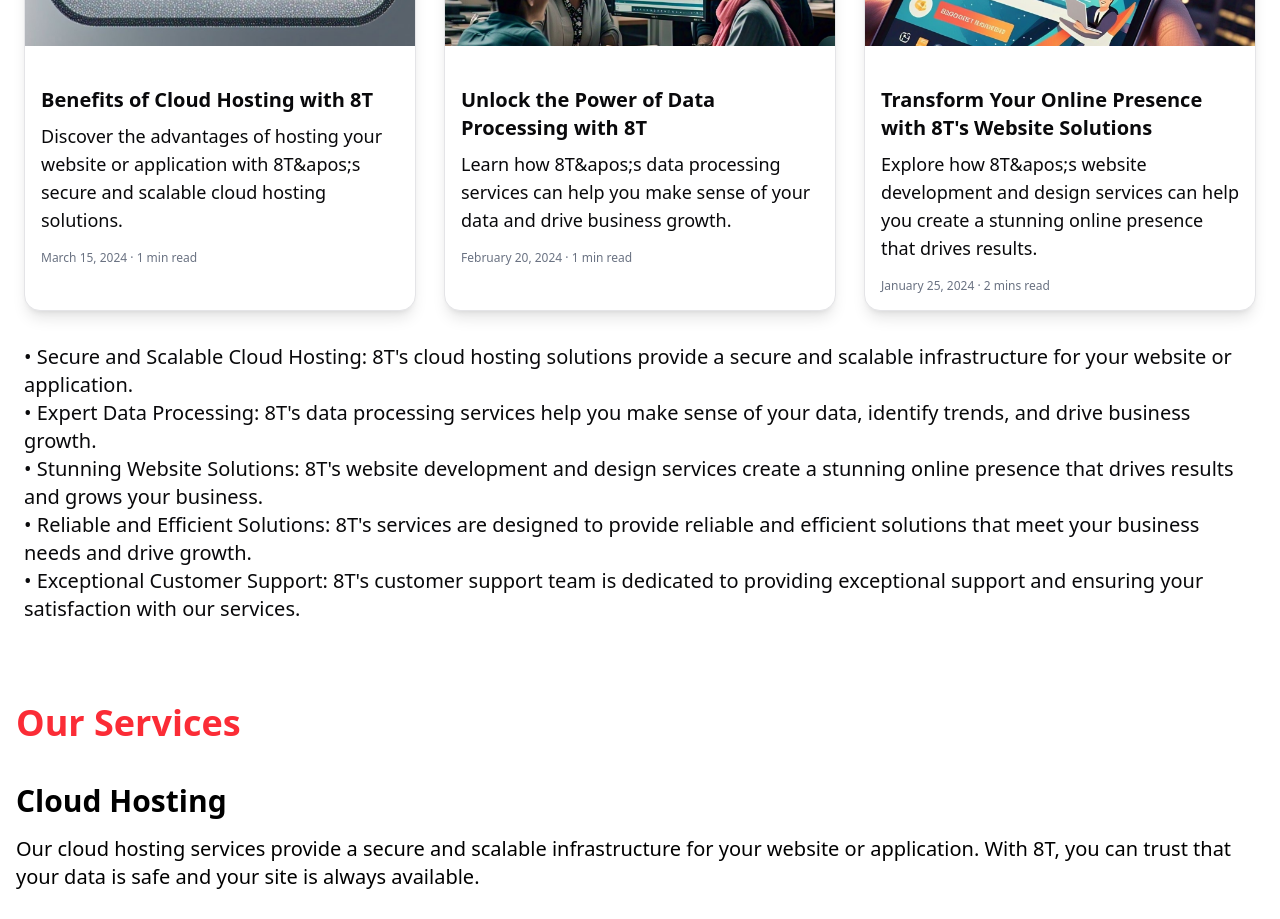
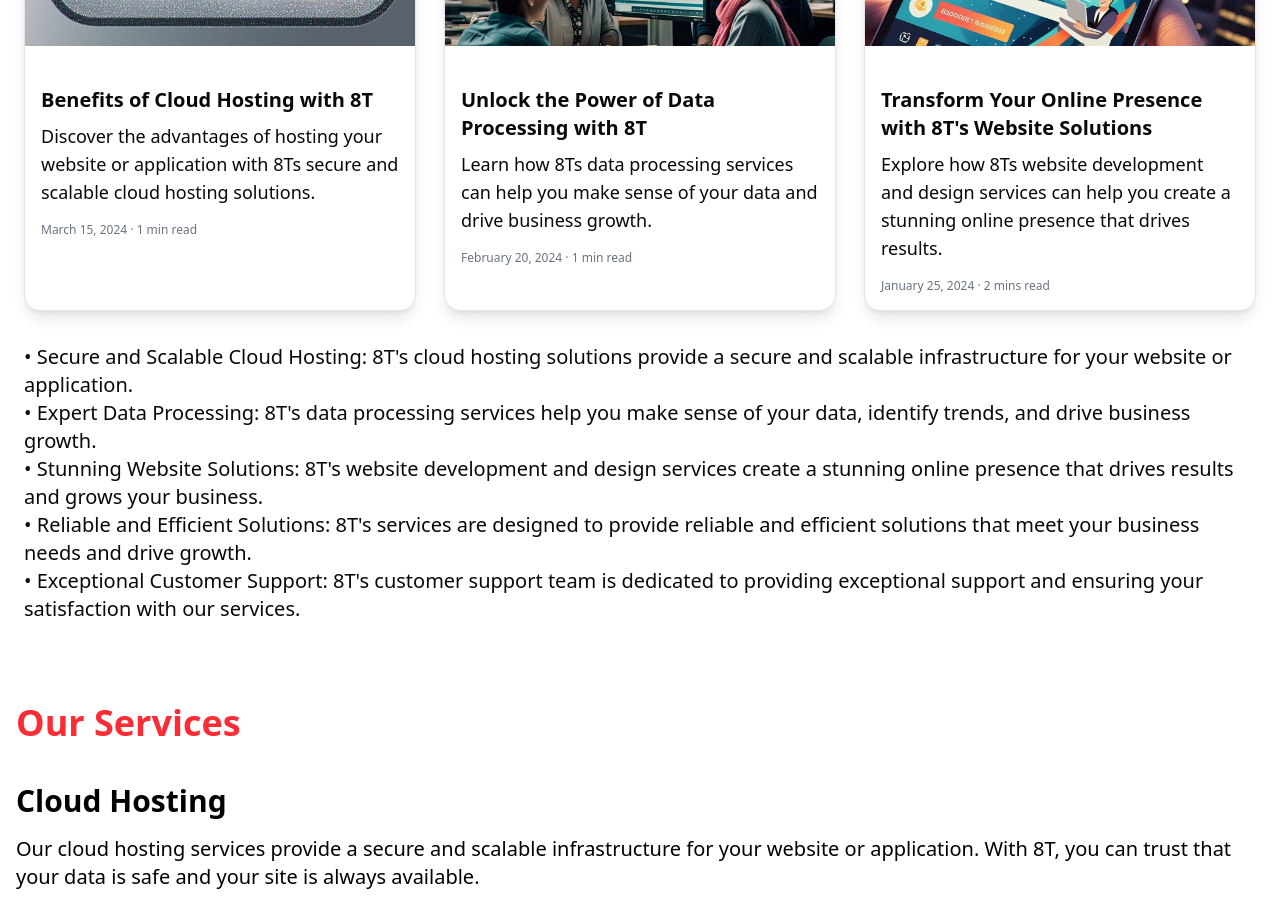
Before and after one commit to LokeshJavvaji/8t-services-ltd, a Next.js app: page / in a window 1280 px wide. Shown: the part 2660-3579 px from the top of the page. Built offline with nearby package versions, Linux system fonts and the light colour scheme.

Commit message:
Update TechTips.tsx

```diff
--- a/app/components/TechTips/TechTips.tsx
+++ b/app/components/TechTips/TechTips.tsx
@@ -6,21 +6,21 @@ export default function TechTips() {
     {
       imageSrc: "/imp/eco1.jpg",
       title: "Benefits of Cloud Hosting with 8T",
-      description: "Discover the advantages of hosting your website or application with 8T&apos;s secure and scalable cloud hosting solutions.",
+      description: "Discover the advantages of hosting your website or application with 8Ts secure and scalable cloud hosting solutions.",
       date: "March 15, 2024",
       readTime: "1 min",
     },
     {
       imageSrc: "/imp/div1.jpg",
       title: "Unlock the Power of Data Processing with 8T",
-      description: "Learn how 8T&apos;s data processing services can help you make sense of your data and drive business growth.",
+      description: "Learn how 8Ts data processing services can help you make sense of your data and drive business growth.",
       date: "February 20, 2024",
       readTime: "1 min",
     },
     {
       imageSrc: "/imp/imp3.jpg",
       title: "Transform Your Online Presence with 8T's Website Solutions",
-      description: "Explore how 8T&apos;s website development and design services can help you create a stunning online presence that drives results.",
+      description: "Explore how 8Ts website development and design services can help you create a stunning online presence that drives results.",
       date: "January 25, 2024",
       readTime: "2 mins",
     },
```
